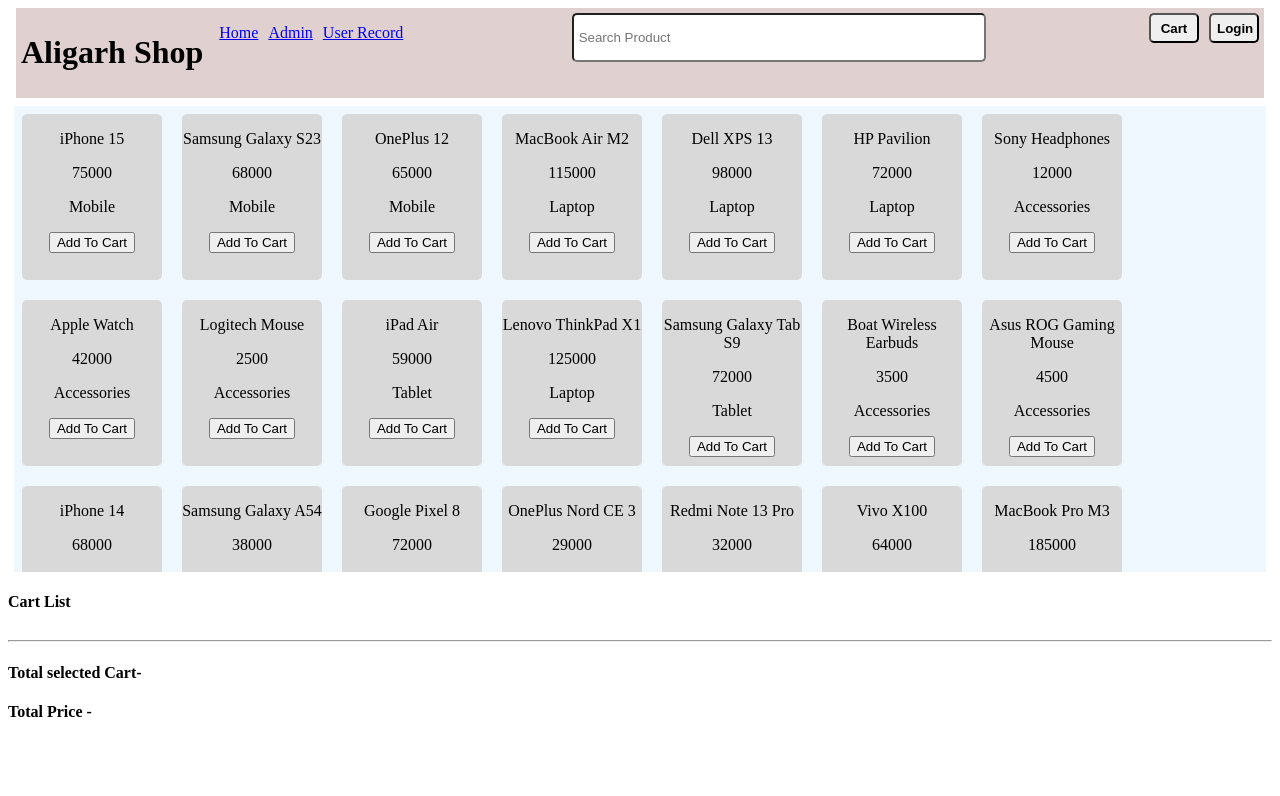
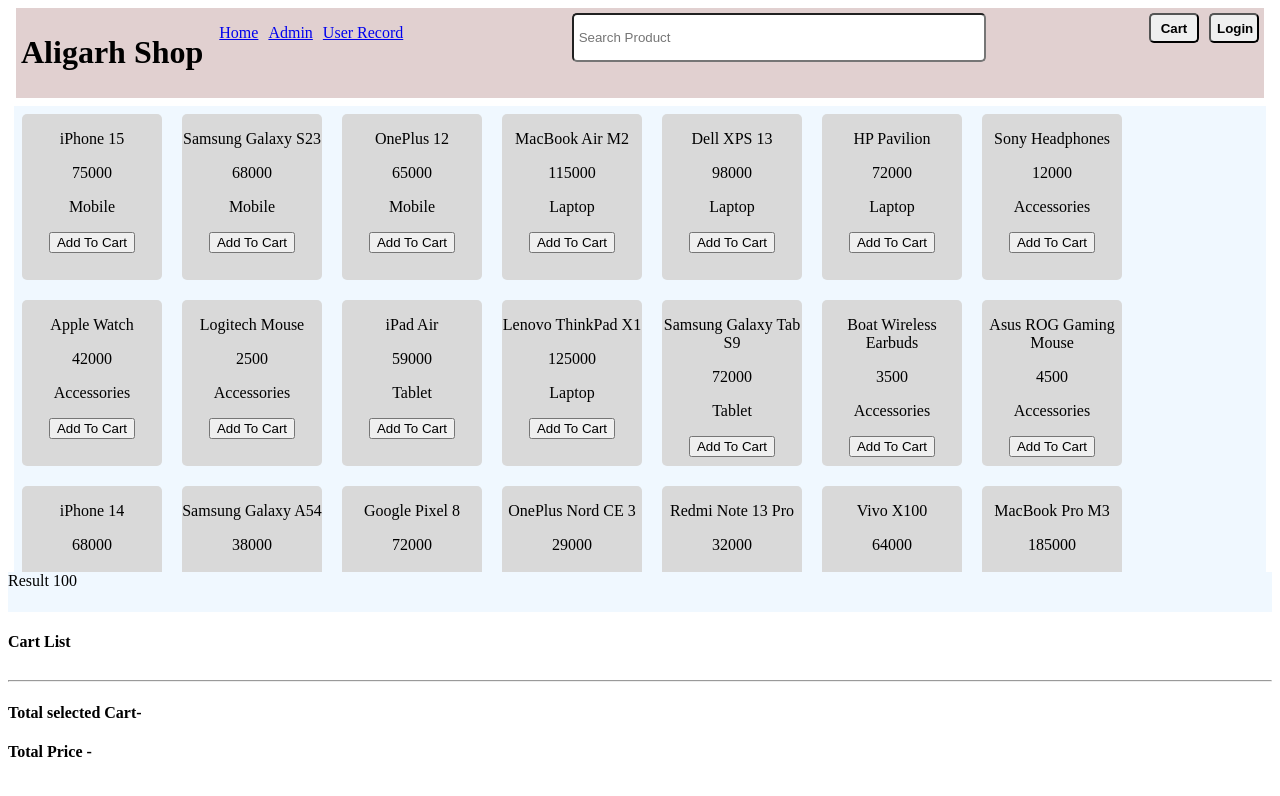
Before and after one commit to faizuddin53/vue-js-demo, a Vue app: page / in a window 1280 px wide. Shown: the top 796 px of the page. Built offline with nearby package versions, Linux system fonts and the light colour scheme.

Commit message:
unstall font-icon setup

```diff
--- a/package.json
+++ b/package.json
@@ -9,11 +9,6 @@
     "preview": "vite preview"
   },
   "dependencies": {
-    "@fortawesome/fontawesome-svg-core": "^7.1.0",
-    "@fortawesome/free-brands-svg-icons": "^7.1.0",
-    "@fortawesome/free-regular-svg-icons": "^7.1.0",
-    "@fortawesome/free-solid-svg-icons": "^7.1.0",
-    "@fortawesome/vue-fontawesome": "^3.1.3",
     "vue": "^3.5.24",
     "vue-router": "^4.6.4"
   },
--- /dev/null
+++ b/src/components/product/Pagination.vue
@@ -0,0 +1,20 @@
+<script setup>
+</script>
+
+<template>
+  <div class="paginationContainer">
+    <div class="start">Result 100</div>
+    <div class="pagination_actions">
+      <div>
+      </div>
+    </div>
+    <div class="end"></div>
+  </div>
+</template>
+
+<style>
+.paginationContainer {
+  height: 40px;
+  background-color: aliceblue;
+}
+</style>
--- a/src/components/product/ProductLandingPage.vue
+++ b/src/components/product/ProductLandingPage.vue
@@ -1,5 +1,6 @@
 <script setup>
 import products from "../../data/product";
+import Pagination from "./Pagination.vue";
 import { ref } from "vue";
 const cartList = ref([]);
 const addToCard = (cartItem) => {
@@ -16,6 +17,7 @@
       <button @click="addToCard(item)">Add To Cart</button>
     </div>
   </div>
+   <Pagination/>
   <h4>Cart List</h4>
   <div class="cartContainer">
     <div class="cart" v-for="cart in cartList" :key="cart.id">
--- a/src/main.js
+++ b/src/main.js
@@ -3,15 +3,7 @@
 import { createRouter, createWebHistory } from 'vue-router'
 import UserList from './components/UserList/userList.vue'
 import AdminUser from './components/UserList/adminUser.vue'
-import { library } from '@fortawesome/fontawesome-svg-core'
-import { FontAwesomeIcon } from '@fortawesome/vue-fontawesome'
 
-// Icons
-import { faUser, faCoffee } from '@fortawesome/free-solid-svg-icons'
-import { faGithub } from '@fortawesome/free-brands-svg-icons'
-
-// Add icons to library
-library.add(faUser, faCoffee, faGithub)
 
 
 const routes = [
@@ -25,10 +17,5 @@
 })
 
 const app = createApp(App)
-
 app.use(router)
-
-// ✅ register font awesome component
-app.component('font-awesome-icon', FontAwesomeIcon)
-
 app.mount('#app')
```
Also changed, not shown: 1 other file (tests, documents, lock files or other folders).
